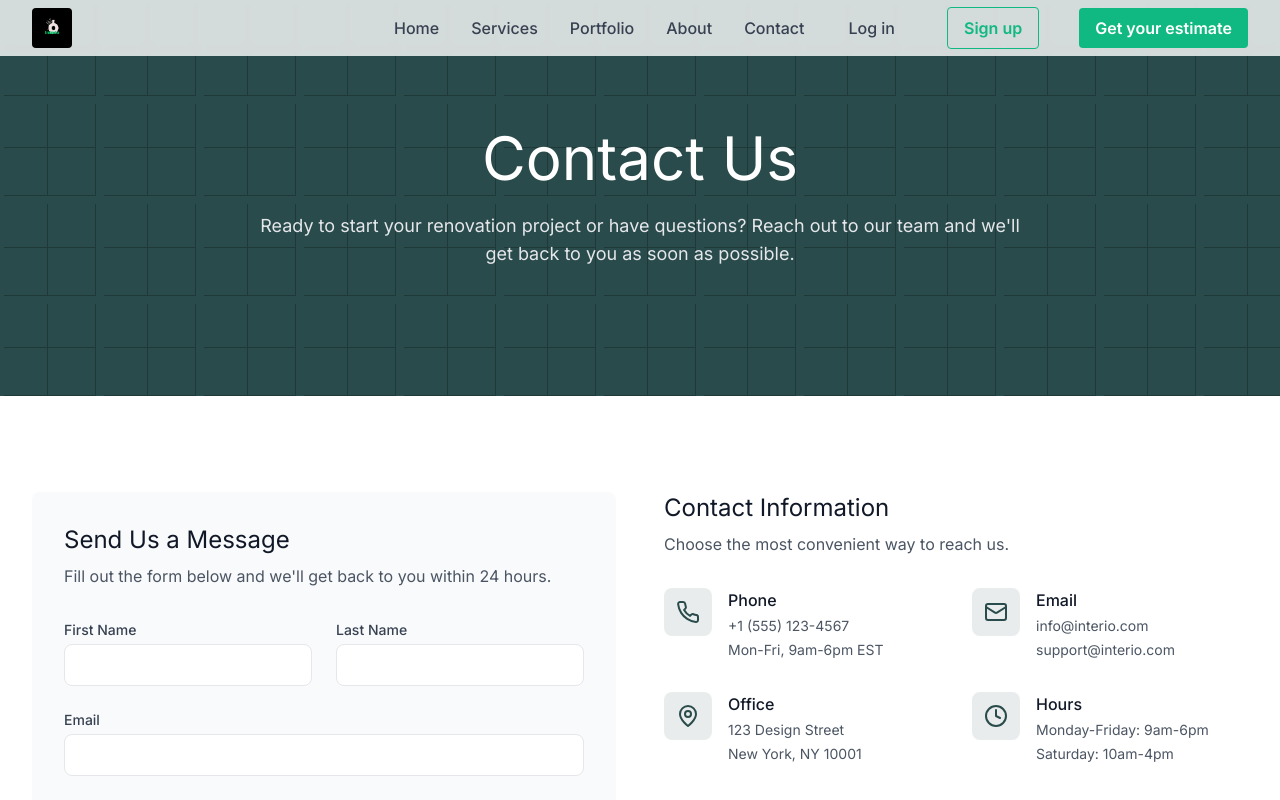
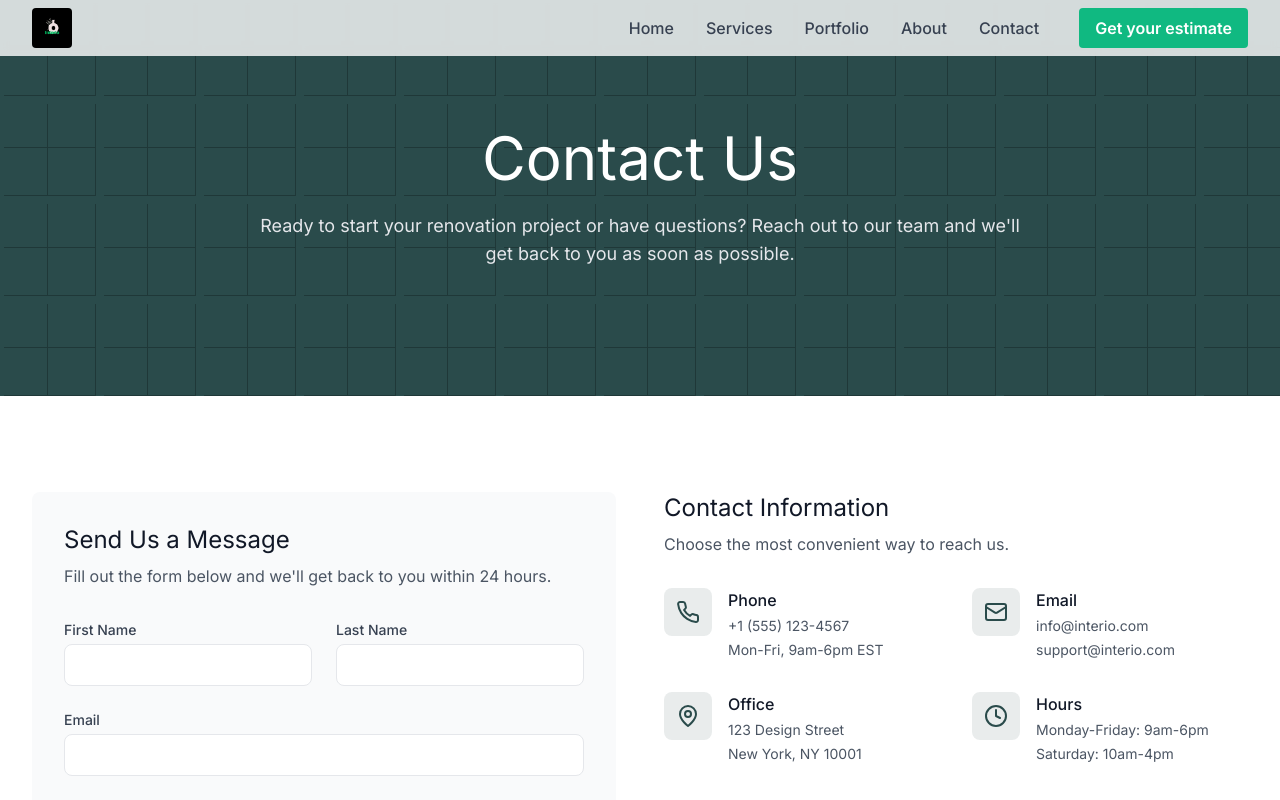
Before and after one commit to mrbuddhu/Interio, a Next.js app: page /contact in a window 1280 px wide. Shown: the top 800 px of the page. Built offline with nearby package versions, Linux system fonts and the light colour scheme; a web font is replaced by a local one.

Commit message:
Temporarily remove all auth/Prisma dependencies for clean deployment

```diff
--- a/components/navigation.tsx
+++ b/components/navigation.tsx
@@ -35,18 +35,6 @@ export function Navigation() {
             </Link>
           ))}
           <Link
-            href="/auth/signin"
-            className="text-base font-medium text-neutral-700 hover:bg-emerald-50 hover:text-emerald-600 rounded px-3 py-2 transition-colors"
-          >
-            Log in
-          </Link>
-          <Link
-            href="/auth/signup"
-            className="ml-2 px-4 py-2 rounded border border-emerald-500 text-emerald-500 font-semibold hover:bg-emerald-50 transition-colors"
-          >
-            Sign up
-          </Link>
-          <Link
             href="/estimate"
             className="ml-2 px-4 py-2 rounded bg-emerald-500 text-white font-semibold hover:bg-emerald-600 transition-colors"
           >
@@ -79,20 +67,6 @@ export function Navigation() {
             ))}
             <div className="px-4 py-4 flex flex-col gap-2">
               <Link
-                href="/auth/signin"
-                className="btn btn-ghost w-full"
-                onClick={() => setIsOpen(false)}
-              >
-                Log in
-              </Link>
-              <Link
-                href="/auth/signup"
-                className="btn btn-outline w-full"
-                onClick={() => setIsOpen(false)}
-              >
-                Sign up
-              </Link>
-              <Link
                 href="/estimate"
                 className="btn btn-primary w-full"
                 onClick={() => setIsOpen(false)}
```
Also changed, not shown: temp_backup/auth.ts (renamed from lib/auth.ts), temp_backup/auth/[...nextauth]/route.ts (renamed from app/api/auth/[...nextauth]/route.ts), temp_backup/auth/signup/route.ts (renamed from app/api/auth/signup/route.ts), temp_backup/auth_pages/signin/page.tsx (renamed from app/auth/signin/page.tsx), temp_backup/auth_pages/signup/page.tsx (renamed from app/auth/signup/page.tsx), temp_backup/prisma.ts (renamed from lib/prisma.ts).
